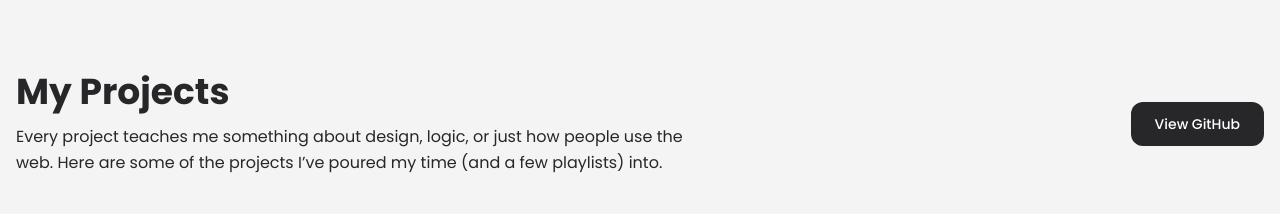
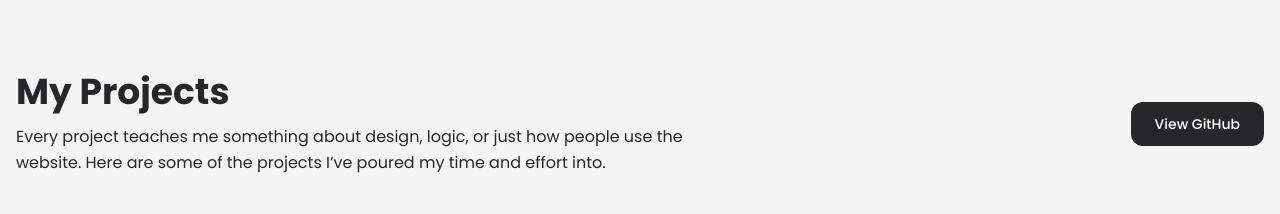
Before and after one commit to DinaSeptyP/dinasporto, a React (Vite) app: page / in a window 1280 px wide. Shown: the part 2720-2934 px from the top of the page. Built offline with nearby package versions, Linux system fonts and the light colour scheme.

Commit message:
[UPDATE] update desc

```diff
--- a/src/App.jsx
+++ b/src/App.jsx
@@ -236,8 +236,8 @@ function Home() {
             data-aos-once="true"
           >
             Every project teaches me something about design, logic, or just how
-            people use the web. Here are some of the projects I’ve poured my
-            time (and a few playlists) into.
+            people use the website. Here are some of the projects I’ve poured my
+            time and effort into.
           </p>
         </div>
 
```
